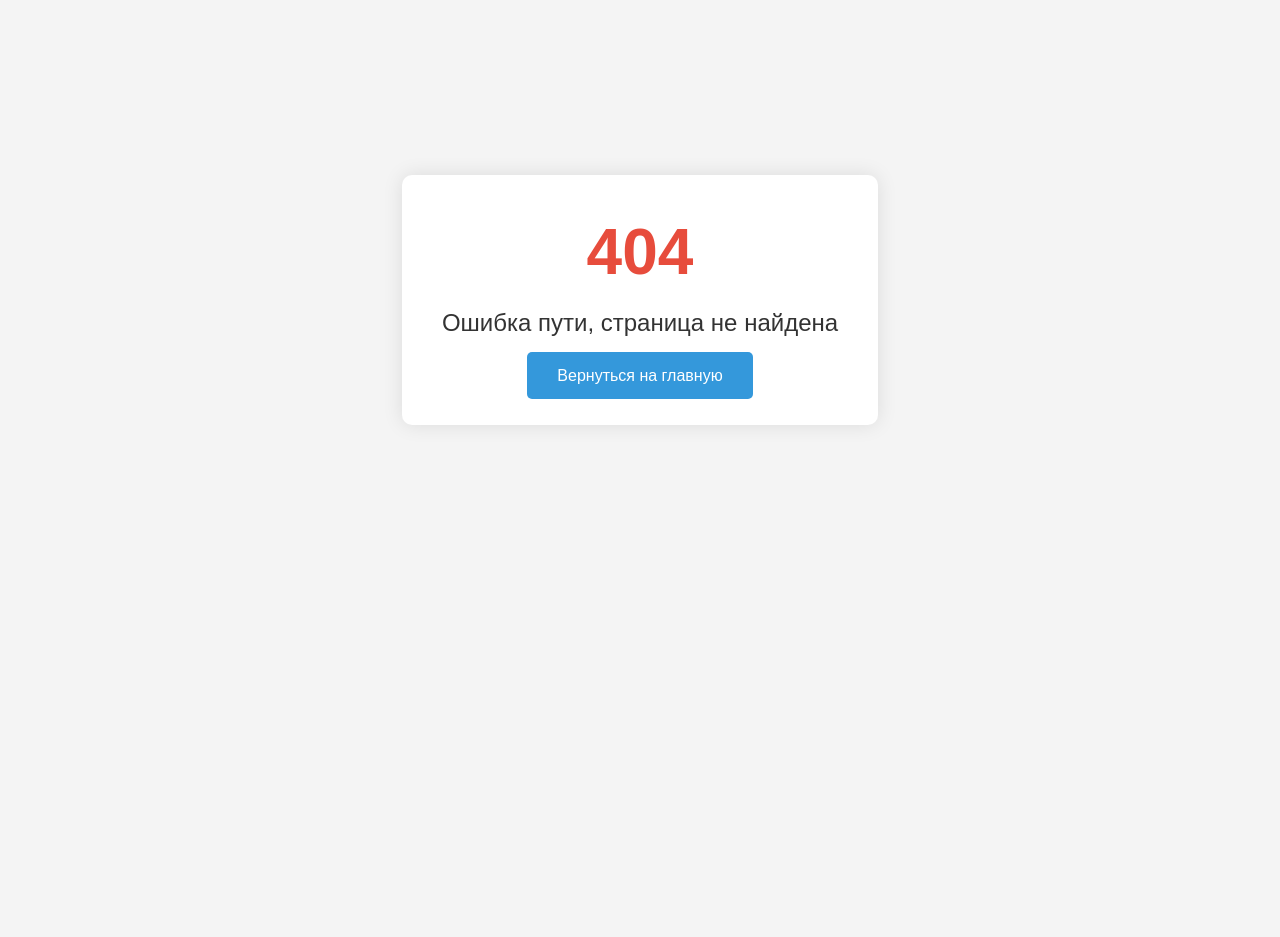
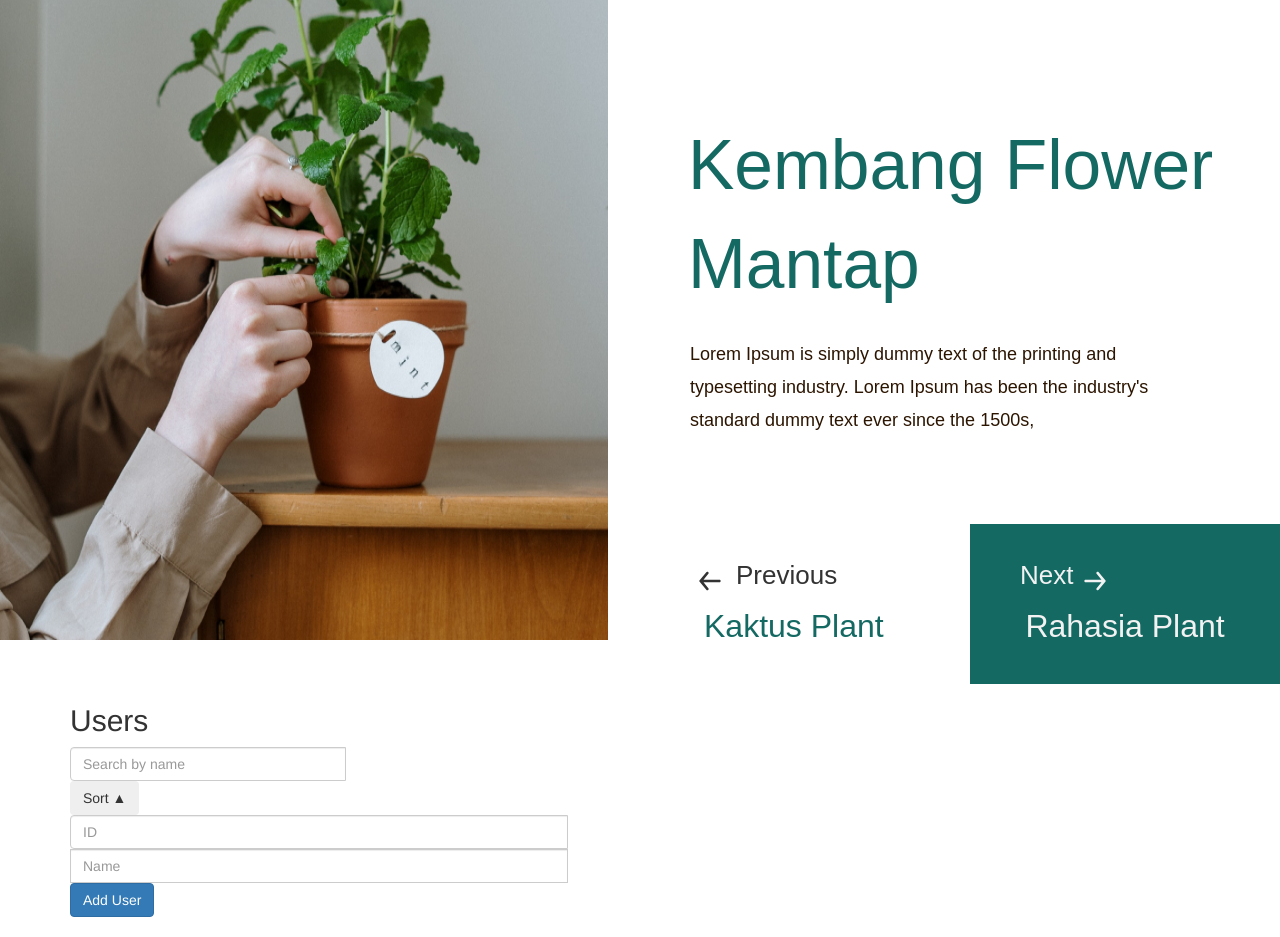
Before and after one commit to Forzq/svchs, a React (Create React App) app in the folder lab/: page /Redooxiki in a window 1280 px wide. Before the commit this address had no page. Shown: the part 100-1037 px from the top of the page. Before the commit the page ends 800 px from the top, so only its background shows below. Built offline with nearby package versions, Linux system fonts and the light colour scheme.

Commit message:
feat: redux 1 slice is ready

```diff
--- a/lab/package.json
+++ b/lab/package.json
@@ -8,11 +8,14 @@
     "@mui/icons-material": "^6.3.0",
     "@mui/material": "^6.3.0",
     "@mui/styled-engine-sc": "^6.3.0",
+    "@reduxjs/toolkit": "^2.5.0",
     "@testing-library/jest-dom": "^5.17.0",
     "@testing-library/react": "^13.4.0",
     "@testing-library/user-event": "^13.5.0",
+    "bootstrap": "^3.4.1",
     "react": "^18.3.1",
     "react-dom": "^18.3.1",
+    "react-redux": "^9.2.0",
     "react-router-dom": "^6.27.0",
     "react-scripts": "5.0.1",
     "styled-components": "^6.1.13",
--- a/lab/src/App.js
+++ b/lab/src/App.js
@@ -5,6 +5,7 @@ import HomePage from './pages/HomePage.jsx';
 import AboutUs from './pages/aboutUs.jsx';
 import Ideas from './pages/Ideasaddition.jsx';
 import ErrorPage from './Components/error404/errorComp.jsx';
+import Redooxiki from './pages/redooxiki.jsx';
 
 function App() {
   return (
@@ -14,6 +15,7 @@ function App() {
         <Route path="/" element = {<HomePage/>}/>
         <Route path="/About" element = {<AboutUs/>}/>
         <Route path="/Ideas" element = {<Ideas/>}/>
+        <Route path="/Redooxiki" element = {<Redooxiki/>}/>
         <Route path="*" element = {<ErrorPage/>}/>
       </Routes>
     </BrowserRouter>
--- a/lab/src/Components/firstContainer/firstContainerComp.jsx
+++ b/lab/src/Components/firstContainer/firstContainerComp.jsx
@@ -30,10 +30,10 @@ export default function FirstContainer(){
           <div>
             <div className="logo">
                 <img src={logo} className="logoImg"></img>
-                <select className="change-lang NunitoFont">
+                {/* <select className="change-lang NunitoFont">
                   <option value="en" >EN</option>
                   <option value="ru" selected>RU</option>
-                </select>
+                </select> */}
 
               </div>
             </div>
@@ -73,6 +73,7 @@ export default function FirstContainer(){
               </p>
             </div>
             <div className="PrevNextButtons">
+              <Link to="/Redooxiki">
               <button className="previousButton MontserratFont">
                 <div>
                   <div className="rowArrow">
@@ -86,6 +87,7 @@ export default function FirstContainer(){
                   </p>
                 </div>
               </button>
+              </Link>
               <Link to="/Ideas">
               <button className="nextButton MontserratFont">
                 <div>
--- /dev/null
+++ b/lab/src/Components/users/user.jsx
@@ -0,0 +1,138 @@
+import React, { useState } from 'react';
+import { useSelector, useDispatch } from 'react-redux';
+import { addUser, updateUser, removeUser, setError } from '../../Redux/userslice';
+import 'bootstrap/dist/css/bootstrap.min.css';
+
+const UserComponent = () => {
+  const users = useSelector(state => state.user.users);
+  const dispatch = useDispatch();
+
+  const [newUser, setNewUser] = useState({ id: '', name: '' });
+  const [editUserId, setEditUserId] = useState(null);
+  const [editName, setEditName] = useState('');
+  const [searchTerm, setSearchTerm] = useState('');
+  const [sortOrder, setSortOrder] = useState('asc');
+  const [errorMessage, setErrorMessage] = useState(''); // Состояние для хранения сообщения об ошибке
+
+  const handleAdd = () => {
+    const userId = Number(newUser.id);
+
+    // Проверка на уникальность ID
+    if (!userId || !newUser.name) {
+      dispatch(setError('Invalid user'));
+      setErrorMessage('Please provide a valid ID and name.');
+      return;
+    }
+
+    if (users.some(user => user.id === userId)) {
+      setErrorMessage('User ID already exists.');
+      return;
+    }
+
+    dispatch(addUser({ id: userId, name: newUser.name }));
+    setNewUser({ id: '', name: '' });
+    setErrorMessage(''); // Сброс сообщения об ошибке
+  };
+
+  const handleEdit = (user) => {
+    setEditUserId(user.id);
+    setEditName(user.name);
+    setErrorMessage(''); // Сброс сообщения об ошибке
+  };
+
+  const handleSave = (id) => {
+    if (!editName) {
+      setErrorMessage('Name cannot be empty.');
+      return;
+    }
+    dispatch(updateUser({ id, updates: { name: editName } }));
+    setEditUserId(null);
+    setErrorMessage(''); // Сброс сообщения об ошибке
+  };
+
+  const handleRemove = (userId) => {
+    dispatch(removeUser(userId));
+  };
+
+  const handleSort = () => {
+    setSortOrder(prevOrder => (prevOrder === 'asc' ? 'desc' : 'asc'));
+  };
+
+  const filteredAndSortedUsers = users
+    .filter(user => user.name.toLowerCase().includes(searchTerm.toLowerCase()))
+    .sort((a, b) => {
+      if (sortOrder === 'asc') {
+        return a.name.localeCompare(b.name);
+      } else {
+        return b.name.localeCompare(a.name);
+      }
+    });
+
+  return (
+    <div className="container mt-5">
+      <h2>Users</h2>
+
+      {/* Отображение сообщения об ошибке */}
+      {errorMessage && <div className="alert alert-danger">{errorMessage}</div>}
+
+      <div className="input-group mb-3">
+        <input
+          type="text"
+          className="form-control"
+          placeholder="Search by name"
+          value={searchTerm}
+          onChange={(e) => setSearchTerm(e.target.value)}
+        />
+        <button className="btn btn-secondary" onClick={handleSort}>
+          Sort {sortOrder === 'asc' ? '▲' : '▼'}
+        </button>
+      </div>
+
+      <div className="input-group mb-3">
+        <input
+          type="text"
+          className="form-control"
+          placeholder="ID"
+          value={newUser.id}
+          onChange={(e) => setNewUser({ ...newUser, id: e.target.value })}
+        />
+        <input
+          type="text"
+          className="form-control"
+          placeholder="Name"
+          value={newUser.name}
+          onChange={(e) => setNewUser({ ...newUser, name: e.target.value })}
+        />
+        <button className="btn btn-primary" onClick={handleAdd}>Add User</button>
+      </div>
+
+      <ul className="list-group">
+        {filteredAndSortedUsers.map(user => (
+          <li key={user.id} className="list-group-item d-flex justify-content-between align-items-center">
+            {editUserId === user.id ? (
+              <>
+                <input
+                  type="text"
+                  className="form-control me-2"
+                  value={editName}
+                  onChange={(e) => setEditName(e.target.value)}
+                />
+                <button className="btn btn-success" onClick={() => handleSave(user.id)}>Save</button>
+              </>
+            ) : (
+              <>
+                <span>{user.name}</span>
+                <div>
+                  <button className="btn btn-warning me-2" onClick={() => handleEdit(user)}>Edit</button>
+                  <button className="btn btn-danger" onClick={() => handleRemove(user.id)}>Remove</button>
+                </div>
+              </>
+            )}
+          </li>
+        ))}
+      </ul>
+    </div>
+  );
+};
+
+export default UserComponent;
--- /dev/null
+++ b/lab/src/Redux/index.js
@@ -0,0 +1,12 @@
+import { configureStore } from '@reduxjs/toolkit';
+import foodReducer from '../Redux/taskslice';
+import userReducer from './userslice';
+
+const store = configureStore({
+  reducer: {
+    food: foodReducer,
+    user: userReducer,
+  },
+});
+
+export default store;
--- /dev/null
+++ b/lab/src/Redux/taskslice.js
@@ -0,0 +1,33 @@
+import { createSlice } from '@reduxjs/toolkit';
+
+const initialState = {
+  items: [],
+  error: null,
+};
+
+const foodSlice = createSlice({
+  name: 'food',
+  initialState,
+  reducers: {
+    addfood(state, action) {
+      state.items.push(action.payload);
+    },
+    updatefood(state, action) {
+      const index = state.items.findIndex(item => item.id === action.payload.id);
+      if (index !== -1) {
+        state.items[index] = action.payload;
+      } else {
+        state.error = 'Food item not found';
+      }
+    },
+    removefood(state, action) {
+      state.items = state.items.filter(item => item.id !== action.payload);
+    },
+    setError(state, action) {
+      state.error = action.payload;
+    },
+  },
+});
+
+export const { addfood, updatefood, removefood, setError } = foodSlice.actions;
+export default foodSlice.reducer;
--- /dev/null
+++ b/lab/src/Redux/userslice.js
@@ -0,0 +1,34 @@
+import { createSlice } from '@reduxjs/toolkit';
+
+const initialState = {
+  users: [],
+  error: null,
+};
+
+const userSlice = createSlice({
+  name: 'user',
+  initialState,
+  reducers: {
+    addUser(state, action) {
+      state.users.push(action.payload);
+    },
+    updateUser(state, action) {
+      const { id, updates } = action.payload;
+      const index = state.users.findIndex(user => user.id === id);
+      if (index !== -1) {
+        state.users[index] = { ...state.users[index], ...updates };
+      } else {
+        state.error = 'User not found';
+      }
+    },
+    removeUser(state, action) {
+      state.users = state.users.filter(user => user.id !== action.payload);
+    },
+    setError(state, action) {
+      state.error = action.payload;
+    },
+  },
+});
+
+export const { addUser, updateUser, removeUser, setError } = userSlice.actions;
+export default userSlice.reducer;
--- /dev/null
+++ b/lab/src/pages/redooxiki.jsx
@@ -0,0 +1,16 @@
+import { Provider } from 'react-redux';
+import FirstContainer from '../Components/firstContainer/firstContainerComp.jsx';
+import User from '../Components/users/user.jsx';
+import  store from '../Redux/index.js'
+
+export default function Redooxiki(){
+    return(
+        <>
+        <Provider store={store}>
+        <FirstContainer/>
+
+         <User/>
+        </Provider>
+        </>
+    )
+}
```
Also changed, not shown: 1 other file (tests, documents, lock files or other folders).
